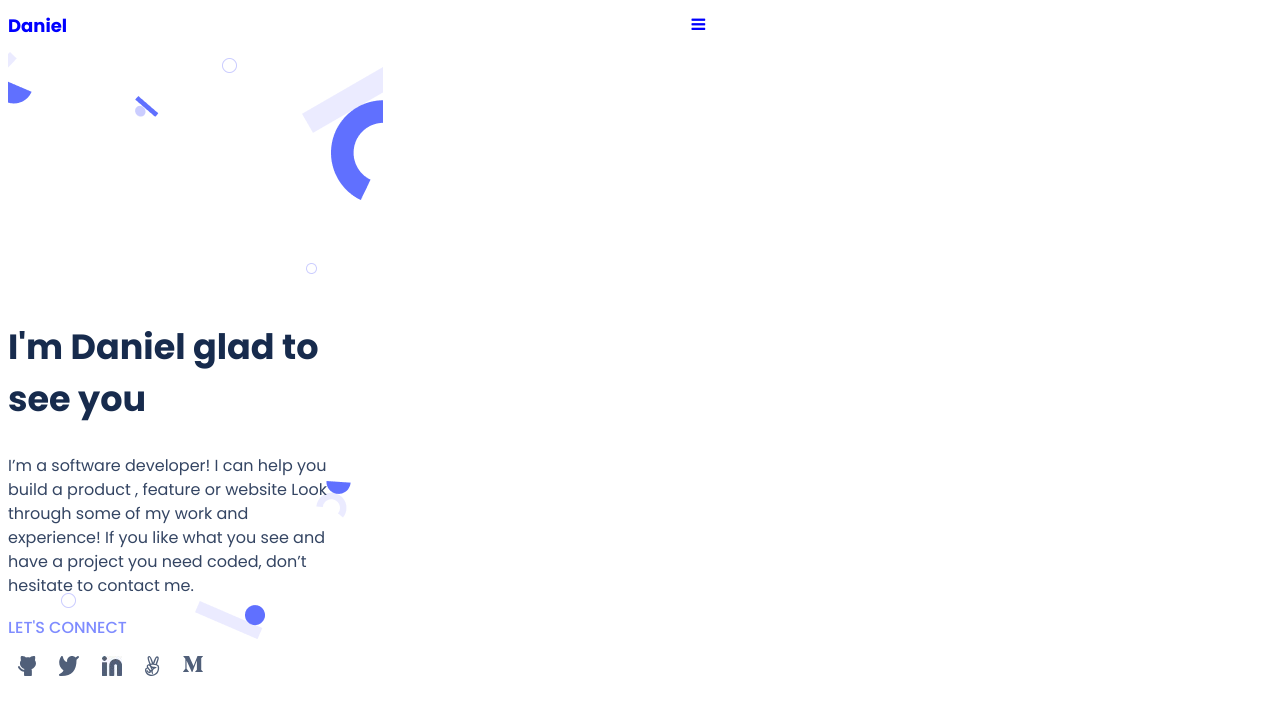
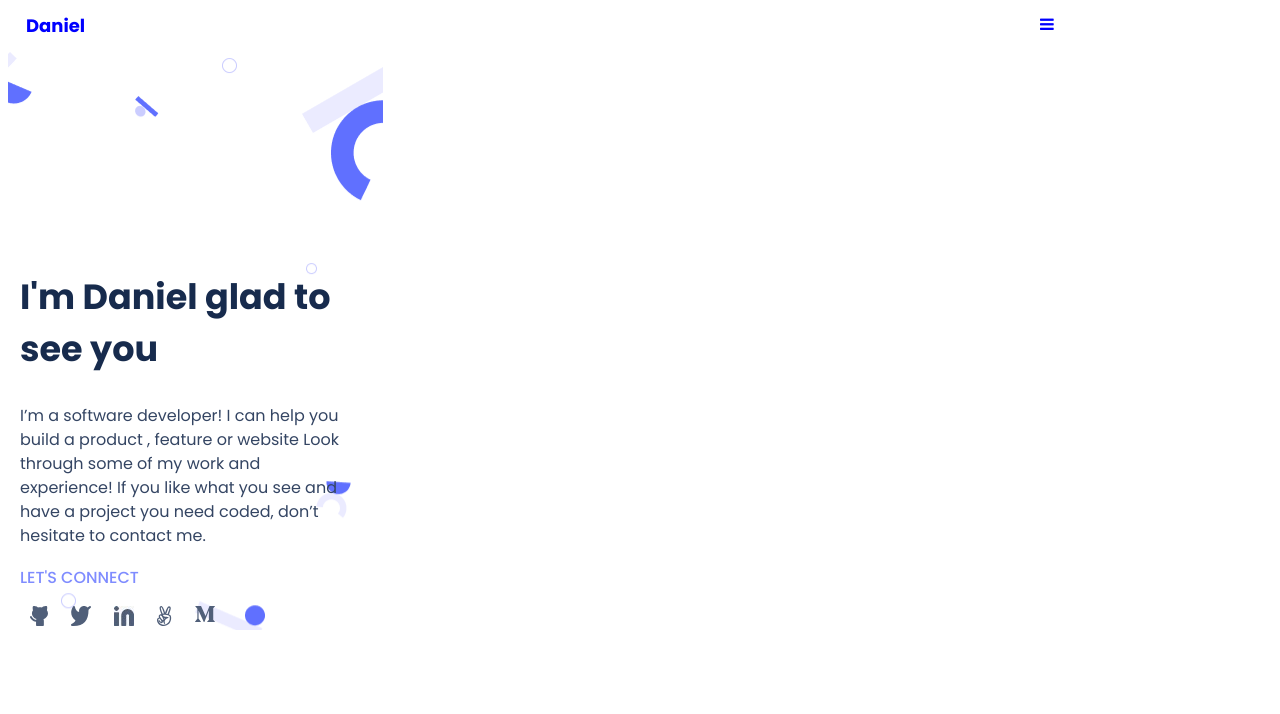
Before and after one commit to Danny-imo/my-project, a website: page index.html in a window 1280 px wide. Drawn offline with Linux system fonts and the light colour scheme.

Commit message:
Fix Linter errors

```diff
--- a/index.html
+++ b/index.html
@@ -22,10 +22,10 @@
     <section class="homesection">
         <div>
 <h1 class="intro">I'm Daniel glad to see you</h1>
-<h2 class="intro1">I’m a software developer! I can help you build a product , feature or website Look through some of my work and experience! If you like what you see and have a project you need coded, don’t hesitate to contact me.</h2>
+<p class="intro1">I’m a software developer! I can help you build a product , feature or website Look through some of my work and experience! If you like what you see and have a project you need coded, don’t hesitate to contact me.</p>
 </div>
 <div>
-    <p class="social">LET'S CONNECT</p>
+    <h2 class="social">LET'S CONNECT</h2>
     <ul class="socialicons">
         <li class="socialicon1">
             <a href="#">
--- a/style.css
+++ b/style.css
@@ -3,7 +3,7 @@
 .Mi {
   color: blue;
   list-style-type: none;
-  margin-left: -40px;
+  margin-left: -22px;
   font-family: "Poppins", sans-serif;
   font-size: 18px;
   font-weight: 700;
@@ -43,7 +43,8 @@ a {
   background-image: url("./img/header-shapes\ mobile.png");
   background-color: #fff;
   background-repeat: no-repeat;
-  padding-top: 19%;
+  padding-top: 15%;
+  padding-left: 12px;
 }
 
 .social {
@@ -72,11 +73,9 @@ a {
 
 .buger {
   display: flex;
-  gap: 51%;
+  gap: 78%;
 }
 
 .ham {
   list-style-type: none;
-
-  /* margin-left: 70px; */
 }
```
